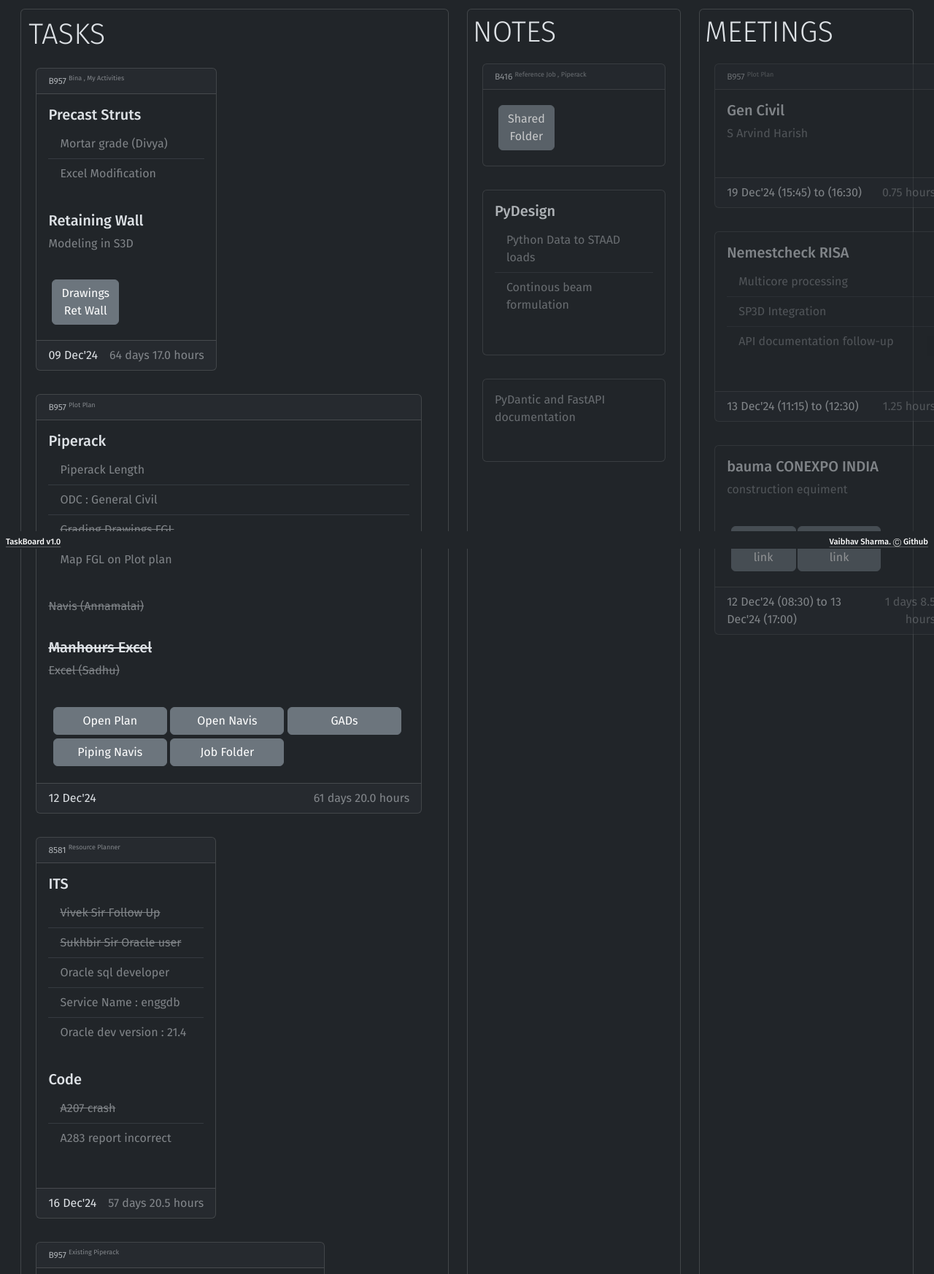
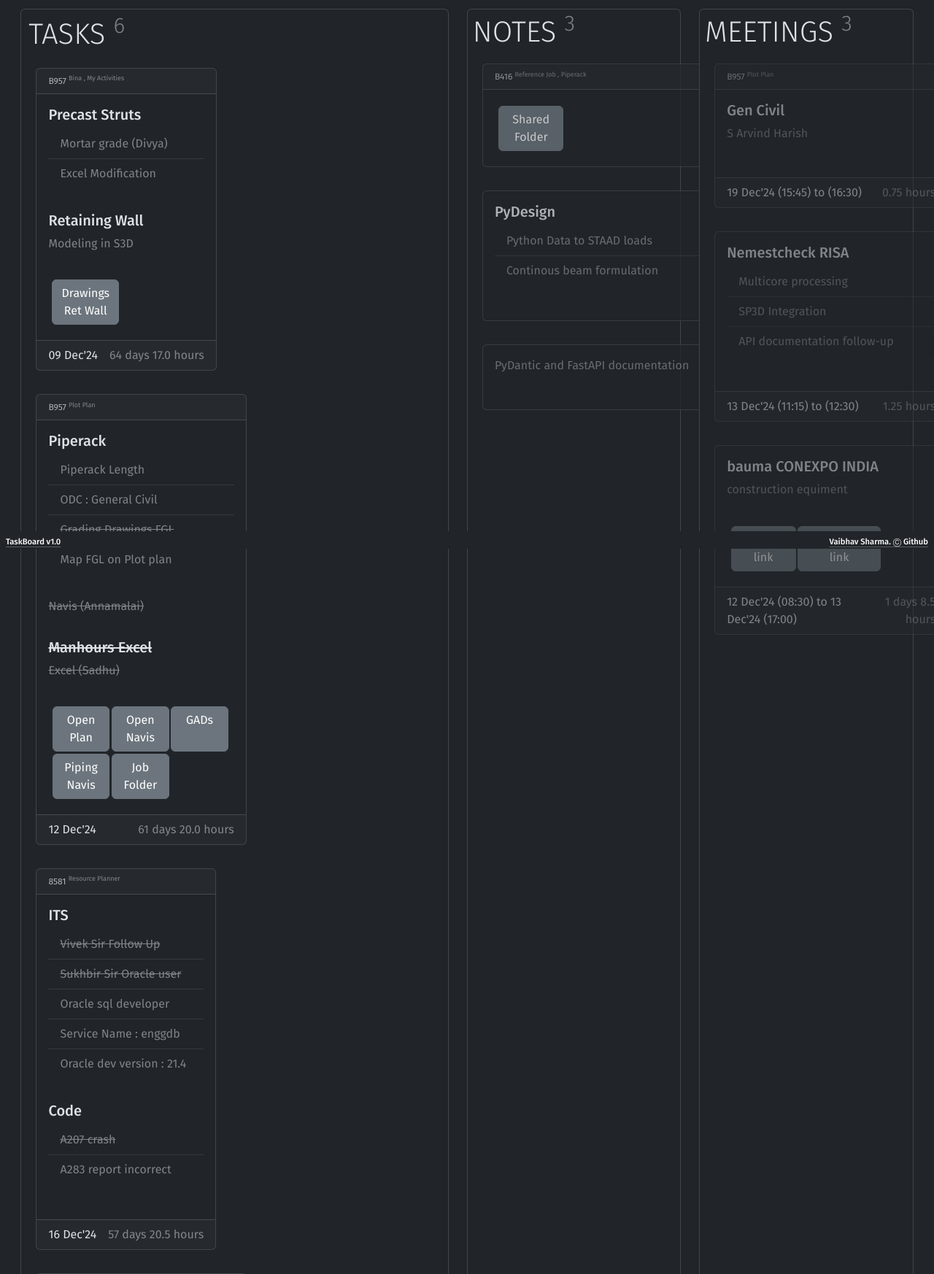
Before and after one commit to vsharma2430/TaskBoard, a FastAPI app: page / in a window 1280 px wide. Shown: the part 48-1794 px from the top of the page at 73% size. Run offline with FastAPI, Linux system fonts and the light colour scheme; some libraries are stand-ins or nearby versions.

Commit message:
Diary data entry UI part 1

```diff
--- a/server_app/main.py
+++ b/server_app/main.py
@@ -13,11 +13,13 @@
 # root
 @app.get('/',response_class=HTMLResponse)
 async def root(request: Request):
+    diary_context = 0
     diary = get_diary_context()
+
     return templates.TemplateResponse(
         request=request,
         name=template_home,
-        context={**common_context,**diary,'diary_context':0},
+        context={**common_context,**diary,'diary_context':diary_context},
     )
 
 @app.get('/task/',response_class=HTMLResponse)
--- a/templates/home.html
+++ b/templates/home.html
@@ -10,11 +10,12 @@
 
         {% include 'top_navbar.html' %}
 
+
         <div class="d-flex" style="margin: 1rem; margin-top: 3rem;" >
 
           {% if tasks %}
           <div class="card p-1" style="margin: 1%; {% if diary_context == 1 %} width: 98%; {% else %} width: 48%; {% endif %}">
-            <p class="display-6" style="margin: 1%;">TASKS</p>
+            <p class="display-6" style="margin: 1%;">TASKS <sup class="opacity-50">{{tasks|length}}</sup></p>
 
             <div class="d-flex flex-wrap justify-content-start" style="display:flex; flex-direction: row;" style="margin: 1%; width: 48%;">
 
@@ -28,8 +29,8 @@
           {% endif %}
 
           {% if notes %}
-          <div class="card p-1" style="margin: 1%; {% if diary_context == 2 %} width: 98%; {% else %} width: 24%; {% endif %}">
-            <p class="display-6" style="margin: 1%;">NOTES</p>
+          <div class="card p-1" style="margin: 1%; {% if diary_context == 3 %} width: 98%; {% else %} width: 24%; {% endif %}">
+            <p class="display-6" style="margin: 1%;">NOTES <sup class="opacity-50">{{notes|length}}</sup></p>
             {% for note in notes %}
               {% include 'note_box.html' %}
             {% endfor %}
@@ -38,7 +39,7 @@
 
           {% if events %}
           <div class="card p-1" style="margin: 1%; {% if diary_context == 2 %} width: 98%; {% else %} width: 24%; {% endif %}">
-            <p class="display-6" style="margin: 1%;">MEETINGS</p>
+            <p class="display-6" style="margin: 1%;">MEETINGS <sup class="opacity-50">{{events|length}}</sup></p>
             {% for event in events %}
               {% include 'event_box.html' %}
             {% endfor %}
--- a/templates/note_box.html
+++ b/templates/note_box.html
@@ -1,4 +1,4 @@
-<div class="card opacity-{{note.opacity}}" style="margin: 1rem;min-width:15rem;">
+<div class="card opacity-{{note.opacity}}" style="margin: 1rem;min-width:20rem;">
     {% with job=note.job %}
         {% include "card_header.html" %}
     {% endwith %}
--- a/templates/task_box.html
+++ b/templates/task_box.html
@@ -1,4 +1,4 @@
-<div class="card opacity-{{task.opacity}} {{task.card_class}}" style="margin: 1rem;min-width:15rem;">
+<div class="card opacity-{{task.opacity}} {{task.card_class}}" style="margin: 1rem;min-width:15rem;max-width:50%;">
     {% with job=task.job %}
         {% include "card_header.html" %}
     {% endwith %}
```
Also changed, not shown: templates/diary_data.html (+35 -5 lines).
